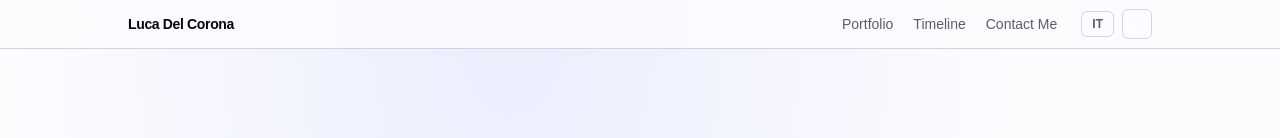
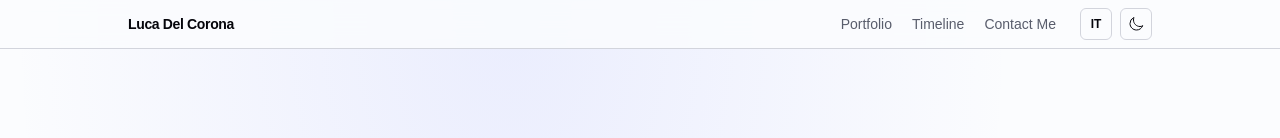
Before and after one commit to VoidElle/portfolio, a React (Vite) app: page / in a window 1280 px wide. Shown: the top 138 px of the page. Built offline with nearby package versions, Linux system fonts and the light colour scheme; a web font is replaced by a local one.

Commit message:
feat: update SVG and navigation button styles for improved accessibility and consistency

```diff
--- a/src/components/Nav.tsx
+++ b/src/components/Nav.tsx
@@ -30,7 +30,7 @@ const Nav: React.FC<NavProps> = ({ theme, lang, onThemeToggle, onLangToggle, Sun
                             type="button"
                             onClick={onLangToggle}
                             aria-label={lang === 'en' ? 'Passa alla lingua italiana' : 'Switch to English'}
-                            className="px-2.5 py-1 text-xs font-semibold rounded-md border border-subtle text-muted hover:border-accent hover:text-accent transition-colors"
+                            className="h-8 w-8 flex items-center justify-center text-xs font-semibold rounded-md border border-subtle text-fg hover:border-accent hover:text-accent transition-colors"
                         >
                             {lang === 'en' ? 'IT' : 'EN'}
                         </button>
@@ -38,7 +38,7 @@ const Nav: React.FC<NavProps> = ({ theme, lang, onThemeToggle, onLangToggle, Sun
                             type="button"
                             onClick={onThemeToggle}
                             aria-label={theme === 'dark' ? 'Switch to light mode' : 'Switch to dark mode'}
-                            className="p-1.5 rounded-md border border-subtle text-muted hover:border-accent hover:text-accent transition-colors"
+                            className="h-8 w-8 flex items-center justify-center rounded-md border border-subtle text-fg hover:border-accent hover:text-accent transition-colors"
                         >
                             {theme === 'dark'
                                 ? <SunIcon className="w-4 h-4" />
```
Also changed, not shown: src/assets/moon.svg.
